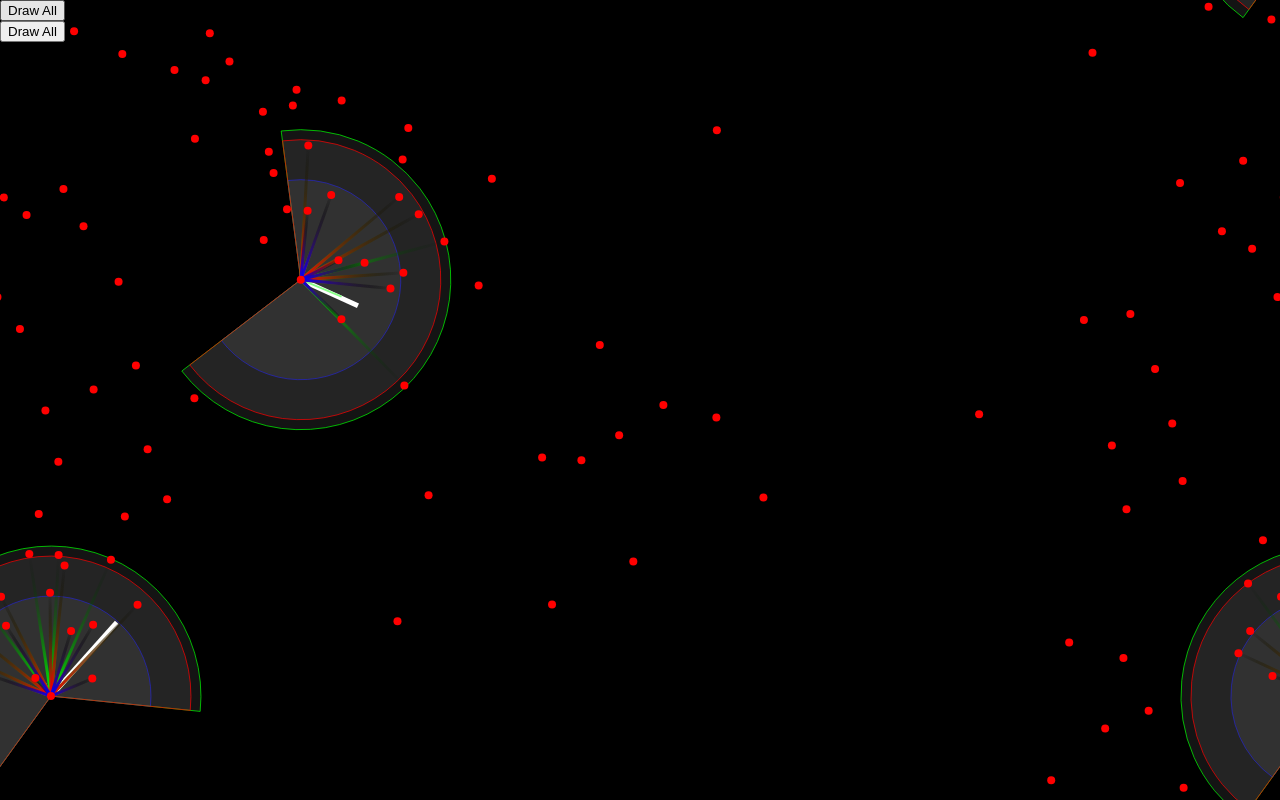
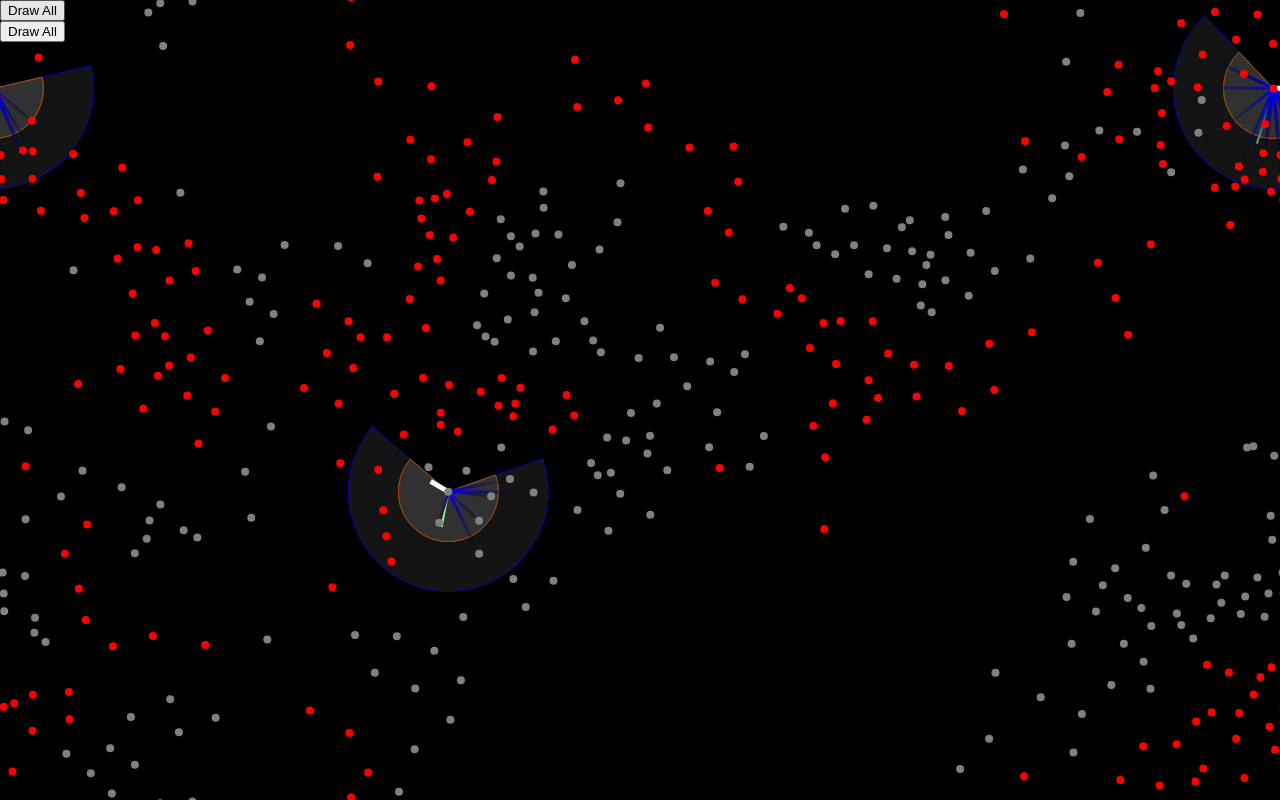
Before and after one commit to wjwegenke/boids, a React (Create React App) app: page / in a window 1280 px wide. Built offline with nearby package versions, Linux system fonts and the light colour scheme.

Commit message:
added min speed

```diff
--- a/src/App.js
+++ b/src/App.js
@@ -27,7 +27,7 @@ function App() {
         let thisCtx = canvasEl.current.getContext('2d');
 
         const flock = new Flock();
-        for (let i = 0; i < 50; i++) {
+        for (let i = 0; i < 200; i++) {
             const accelerationScale = 10;
             const position = new Vector2();
             position.x = Math.random() * canvasEl.current.width;
@@ -39,7 +39,8 @@ function App() {
         }
 
         const flock2 = new Flock();
-        for (let i = 0; i < 50; i++) {
+        for (let i = 0; i < 200; i++) {
+            flock2.color = 'grey';
             const accelerationScale = 10;
             const position = new Vector2();
             position.x = Math.random() * canvasEl.current.width;
--- a/src/classes/boid.js
+++ b/src/classes/boid.js
@@ -732,7 +732,8 @@ class Boid {
 
     calculateVelocity(deltaTime) {
         this.velocity = this.prevVelocity.copy().combine(this.acceleration.copy().mult(deltaTime / 1000));
-        this.velocity.limitMagnitude(100);
+        this.velocity.limitMagnitude(physics.maxSpeed);
+        this.velocity.limitMagnitudeMin(this.flock.minSpeed);
     }
 
     calculatePosition(deltaTime, width, height) {
--- a/src/classes/flock.js
+++ b/src/classes/flock.js
@@ -7,9 +7,10 @@ class Flock {
         this.size = 4;
         this.baseAcceleration = 15;
         this.maxAcceleration = 20;
+        this.minSpeed = 5;
         this.directRadius = 100;
-        this.repelRadius = 140;
-        this.attractRadius = 150;
+        this.repelRadius = 50;
+        this.attractRadius = 50;
         this.proximityAngle = 2 * Math.PI / 3;
 
         this.direct = true;
--- a/src/classes/physics.js
+++ b/src/classes/physics.js
@@ -1,6 +1,7 @@
 import Vector2 from './vector2';
 
 export const pixelsPerMeter = 5;
+export const maxSpeed = 100;
 
 export function calculateDragMagnitude(squareSpeed) {
     var k = 0.1; //0.0028125
```
